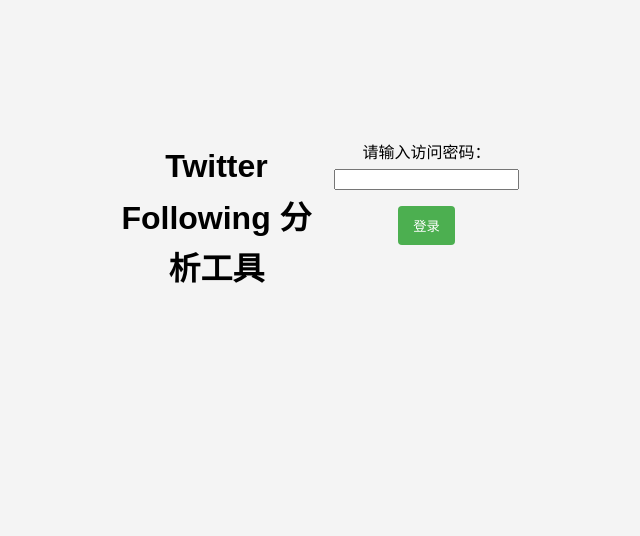
After one commit to cocomany/x.comFollowing, a Flask app: page /login in a window 1280 px wide. The commit adds this page. Shown: the top 536 px of the page, without its empty margins (321-961 px from the left). Run offline with Flask 3, Linux system fonts and the light colour scheme.

Commit message:
Add password protect

```diff
--- a/app.py
+++ b/app.py
@@ -1,4 +1,4 @@
-from flask import Flask, render_template, request, jsonify, Response, send_file, send_from_directory
+from flask import Flask, render_template, request, jsonify, Response, send_file, send_from_directory, redirect, url_for, session
 import sqlite3
 import os
 import json
@@ -13,6 +13,8 @@ import pandas as pd
 from io import BytesIO
 from datetime import datetime, timedelta
 from task_scheduler import TaskScheduler, get_recent_logs
+from functools import wraps
+from config.auth_config import ACCESS_PASSWORD
 
 # 在文件开头添加或修改日志配置
 logging.basicConfig(
@@ -22,6 +24,31 @@ logging.basicConfig(
 )
 
 app = Flask(__name__)
+app.secret_key = os.urandom(24)  # 设置用于会话的密钥
+
+# 登录验证装饰器
+def login_required(f):
+    @wraps(f)
+    def decorated_function(*args, **kwargs):
+        if not session.get('logged_in'):
+            return redirect(url_for('login'))
+        return f(*args, **kwargs)
+    return decorated_function
+
+@app.route('/login', methods=['GET', 'POST'])
+def login():
+    error = None
+    if request.method == 'POST':
+        if request.form['password'] == ACCESS_PASSWORD:
+            session['logged_in'] = True
+            return redirect(url_for('index'))
+        error = '密码错误'
+    return render_template('login.html', error=error)
+
+@app.route('/')
+@login_required
+def index():
+    return render_template('index.html')
 
 # 创建一个线程安全的日志队列
 log_queue = queue.Queue()
@@ -43,11 +70,8 @@ def read_default_config():
         print(f"读取配置文件错误: {e}")
         return '', ''
 
-@app.route('/')
-def index():
-    return render_template('index.html')
-
 @app.route('/update_crawler')
+@login_required
 def update_crawler_page():
     source_accounts = query_db.get_source_accounts()
     default_authorization, default_cookie = read_default_config()
@@ -57,17 +81,20 @@ def update_crawler_page():
                            default_cookie=default_cookie)
 
 @app.route('/show_following')
+@login_required
 def show_following():
     source_accounts = query_db.get_source_accounts()
     return render_template('show_following.html', source_accounts=source_accounts)
 
 @app.route('/comparison_report')
+@login_required
 def comparison_report():
     report = query_db.generate_comparison_report()
     return render_template('comparison_report.html', report=report)
 
 
 @app.route('/get_following_list', methods=['POST'])
+@login_required
 def get_following_list():
     data = request.json
     account = data.get('account')
@@ -81,6 +108,7 @@ def get_following_list():
     })
 
 @app.route('/get_common_following', methods=['POST'])
+@login_required
 def get_common_following():
     data = request.json
     accounts = data.get('accounts', [])
@@ -118,6 +146,7 @@ def log_stream():
     return Response(generate(), mimetype='text/event-stream')
 
 @app.route('/trigger_crawler', methods=['POST'])
+@login_required
 def trigger_crawler():
     try:
         data = request.json
@@ -174,6 +203,7 @@ def trigger_crawler():
         })
 
 @app.route('/multiple_followed')
+@login_required
 def multiple_followed():
     days_options = [
         {'value': 1, 'label': '最近1天'},
@@ -199,6 +229,7 @@ def multiple_followed():
     )
 
 @app.route('/export_multiple_followed')
+@login_required
 def export_multiple_followed():
     try:
         days = request.args.get('days', default=7, type=int)
@@ -253,6 +284,7 @@ def export_multiple_followed():
         return f"Error exporting data: {str(e)}", 500
 
 @app.route('/schedule_tasks')
+@login_required
 def schedule_tasks():
     """定时任务管理页面"""
     scheduler = TaskScheduler.get_instance()
@@ -264,6 +296,7 @@ def schedule_tasks():
                          schedule=schedule)
 
 @app.route('/toggle_schedule_task', methods=['POST'])
+@login_required
 def toggle_schedule_task():
     """切换定时任务状态"""
     try:
@@ -286,6 +319,7 @@ def toggle_schedule_task():
         })
 
 @app.route('/update_schedule', methods=['POST'])
+@login_required
 def update_schedule():
     """更新定时任务时间"""
     try:
@@ -311,6 +345,7 @@ def update_schedule():
         })
 
 @app.route('/run_task_now', methods=['POST'])
+@login_required
 def run_task_now():
     """立即执行任务"""
     try:
@@ -354,6 +389,7 @@ def init_scheduler():
         scheduler.start()
 
 @app.route('/get_new_following_list', methods=['POST'])
+@login_required
 def get_new_following_list():
     data = request.json
     accounts = data.get('accounts', [])
@@ -369,6 +405,7 @@ def get_new_following_list():
     })
 
 @app.route('/get_latest_log')
+@login_required
 def get_latest_log():
     """获取最新的任务日志"""
     try:
@@ -420,6 +457,7 @@ def get_latest_log():
         })
 
 @app.route('/save_accounts', methods=['POST'])
+@login_required
 def save_accounts():
     try:
         data = request.get_json()
@@ -433,11 +471,13 @@ def save_accounts():
         return jsonify({'status': 'error', 'message': str(e)})
 
 @app.route('/download_log/<filename>')
+@login_required
 def download_log(filename):
     """下载日志文件"""
     return send_from_directory('logs', filename, as_attachment=True)
 
 @app.route('/check_task_status')
+@login_required
 def check_task_status():
     """检查是否有任务正在运行"""
     try:
@@ -476,6 +516,7 @@ def check_task_status():
         return jsonify({'running': False, 'error': str(e)})
 
 @app.route('/reset_task_status', methods=['POST'])
+@login_required
 def reset_task_status():
     """强制重置任务状态"""
     try:
@@ -497,6 +538,7 @@ def reset_task_status():
         })
 
 @app.route('/get_task_progress')
+@login_required
 def get_task_progress():
     """获取当前任务的进度"""
     try:
@@ -551,6 +593,7 @@ def get_task_progress():
         })
 
 @app.route('/view_log/<filename>')
+@login_required
 def view_log(filename):
     """查看日志文件内容"""
     try:
@@ -575,6 +618,7 @@ def view_log(filename):
         })
 
 @app.route('/get_recent_logs')
+@login_required
 def get_recent_logs_api():
     """API接口：获取最近的日志文件列表"""
     try:
@@ -590,6 +634,7 @@ def get_recent_logs_api():
         })
 
 @app.route('/delete_accounts', methods=['POST'])
+@login_required
 def delete_accounts():
     """删除选中账号的所有数据"""
     try:
--- /dev/null
+++ b/config/auth_config.py
@@ -0,0 +1,2 @@
+# 网站访问密码
+ACCESS_PASSWORD = "hao123"
--- a/static/styles.css
+++ b/static/styles.css
@@ -708,3 +708,27 @@ select {
         max-width: 100%;
     }
 }
+
+.login-container {
+    max-width: 400px;
+    margin: 100px auto;
+    padding: 20px;
+    text-align: center;
+}
+
+.login-form {
+    margin-top: 20px;
+}
+
+.login-form .form-group {
+    margin-bottom: 15px;
+}
+
+.error-message {
+    color: #721c24;
+    background-color: #f8d7da;
+    border: 1px solid #f5c6cb;
+    padding: 10px;
+    margin-bottom: 15px;
+    border-radius: 4px;
+}
--- /dev/null
+++ b/templates/login.html
@@ -0,0 +1,25 @@
+<!DOCTYPE html>
+<html lang="zh-CN">
+<head>
+    <meta charset="UTF-8">
+    <title>登录 - Twitter Following 分析工具</title>
+    <link rel="stylesheet" href="{{ url_for('static', filename='styles.css') }}">
+</head>
+<body>
+    <div class="container login-container">
+        <h1>Twitter Following 分析工具</h1>
+        {% if error %}
+        <div class="error-message">
+            {{ error }}
+        </div>
+        {% endif %}
+        <form method="POST" action="{{ url_for('login') }}" class="login-form">
+            <div class="form-group">
+                <label for="password">请输入访问密码：</label>
+                <input type="password" id="password" name="password" required>
+            </div>
+            <button type="submit" class="btn">登录</button>
+        </form>
+    </div>
+</body>
+</html>
```
